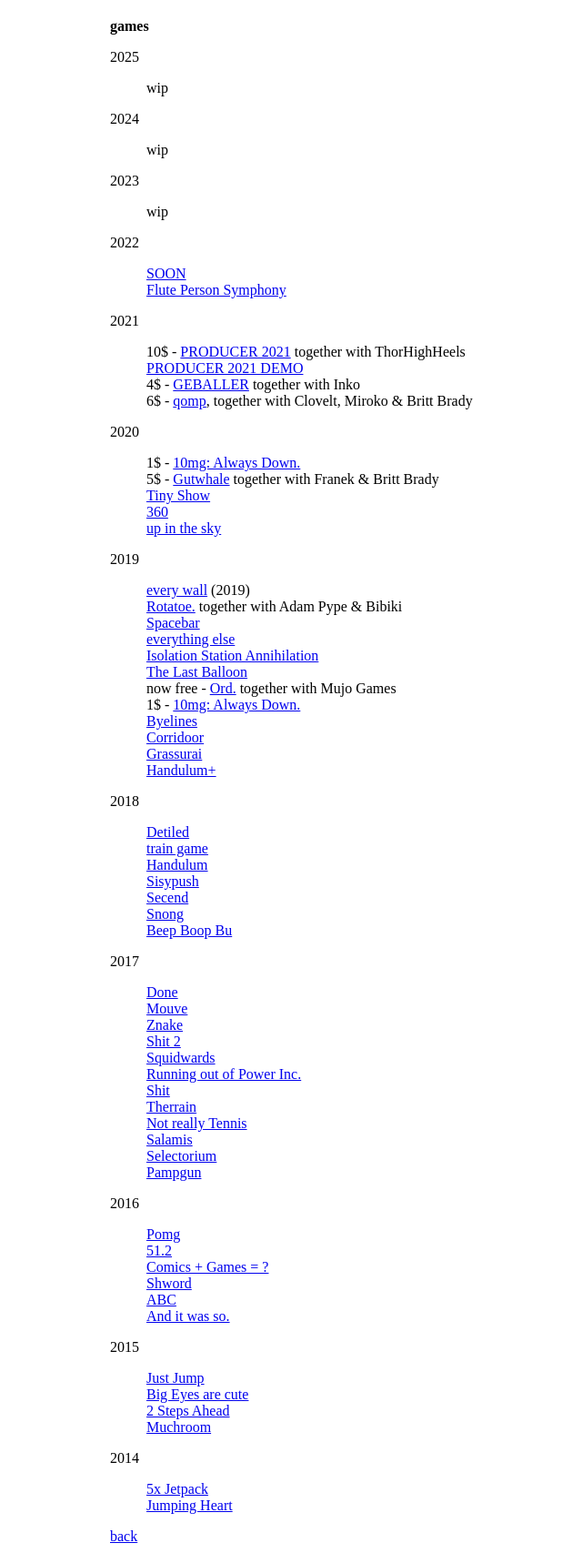
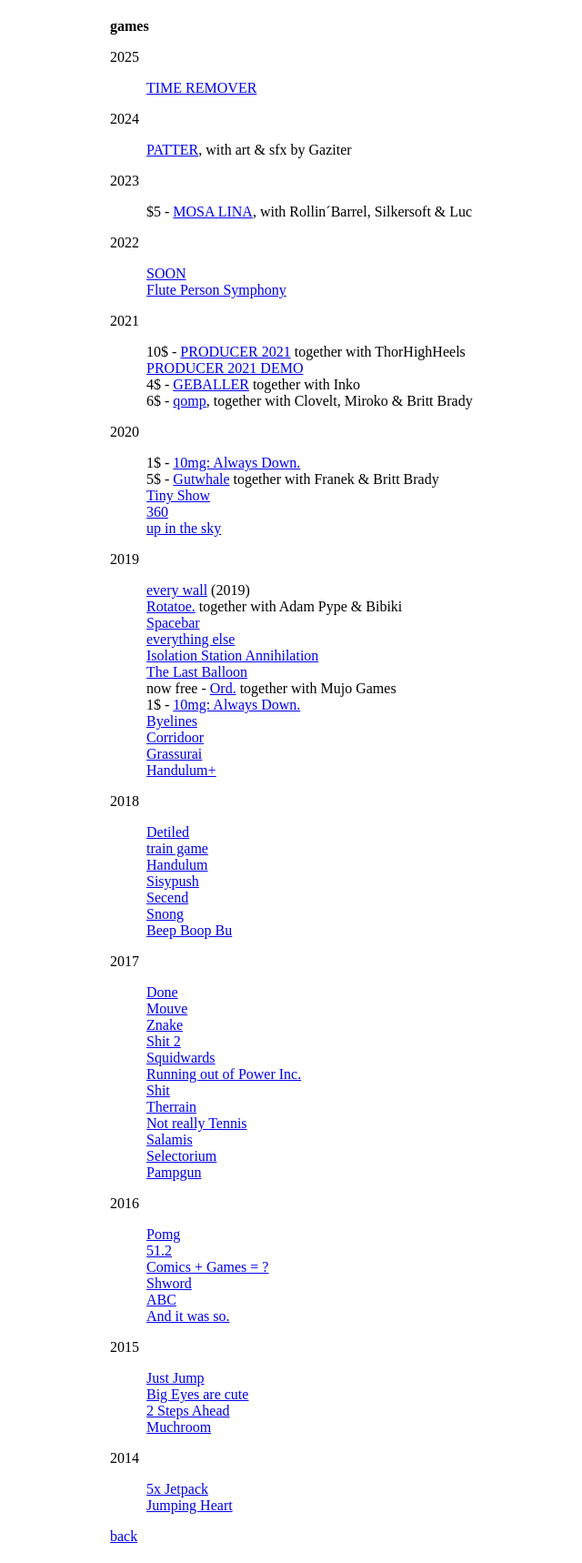
Before and after one commit to stuffedwombat/stuffedwombat.github.io, a Jekyll site: the page built from games.md, in a window 1280 px wide. Shown: the whole page at 91% size, without its empty margins (203-843 px from the left). Built offline with Jekyll 4.4.1, drawn with Linux system fonts in a browser that asks for light colours; our own code applies the rules of GitHub Pages for plain Markdown files; comment, search, counter and statistics services are not loaded.

Commit message:
Update games.md

```diff
--- a/games.md
+++ b/games.md
@@ -2,17 +2,18 @@
 
 2025
 
-- wip
+- <a href="https://stuffedwombat.itch.io/time-remover" target="_blank">TIME REMOVER</a>
 
 
 2024
 
-- wip
+- <a href="https://www.newgrounds.com/portal/view/941190" target="_blank">PATTER</a>, with art & sfx by Gaziter
 
 
 2023
 
-- wip
+- $5 - <a href="https://store.steampowered.com/app/2477090/Mosa_Lina/" target="_blank">MOSA LINA</a>, with Rollin´Barrel, Silkersoft & Luc
+
 
 
 2022
```
